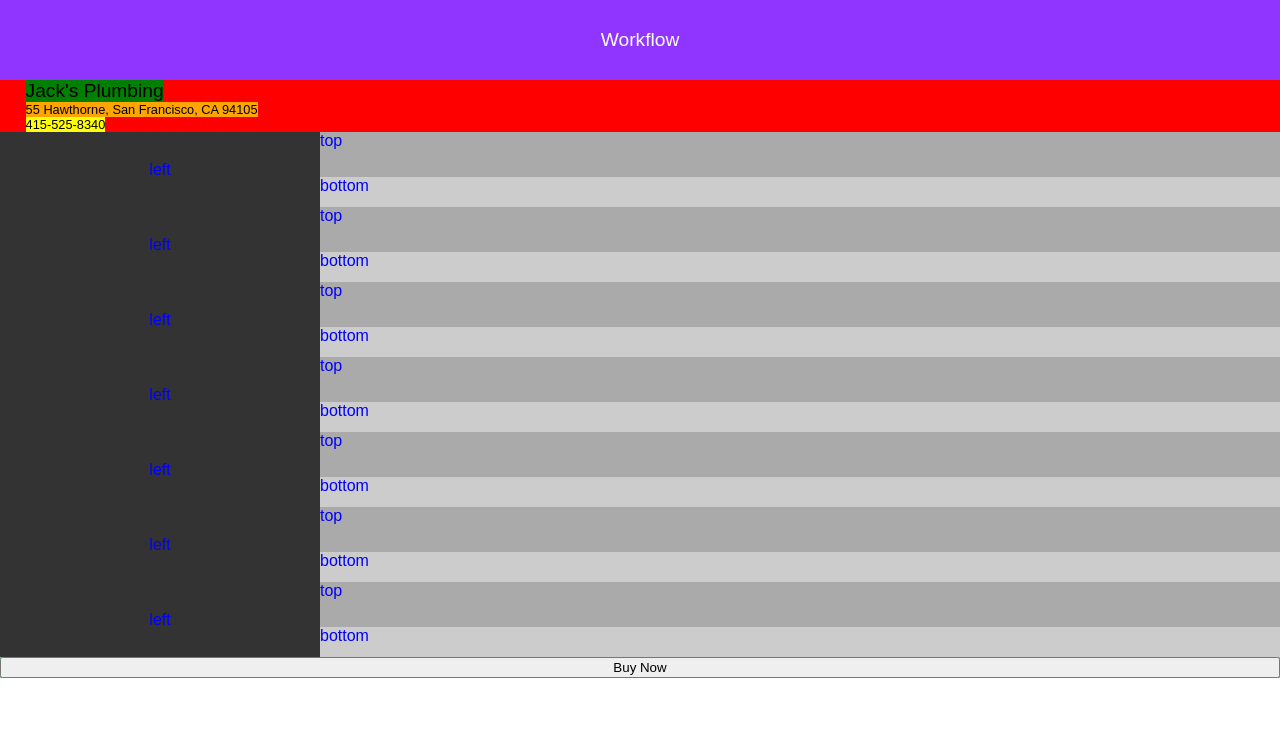
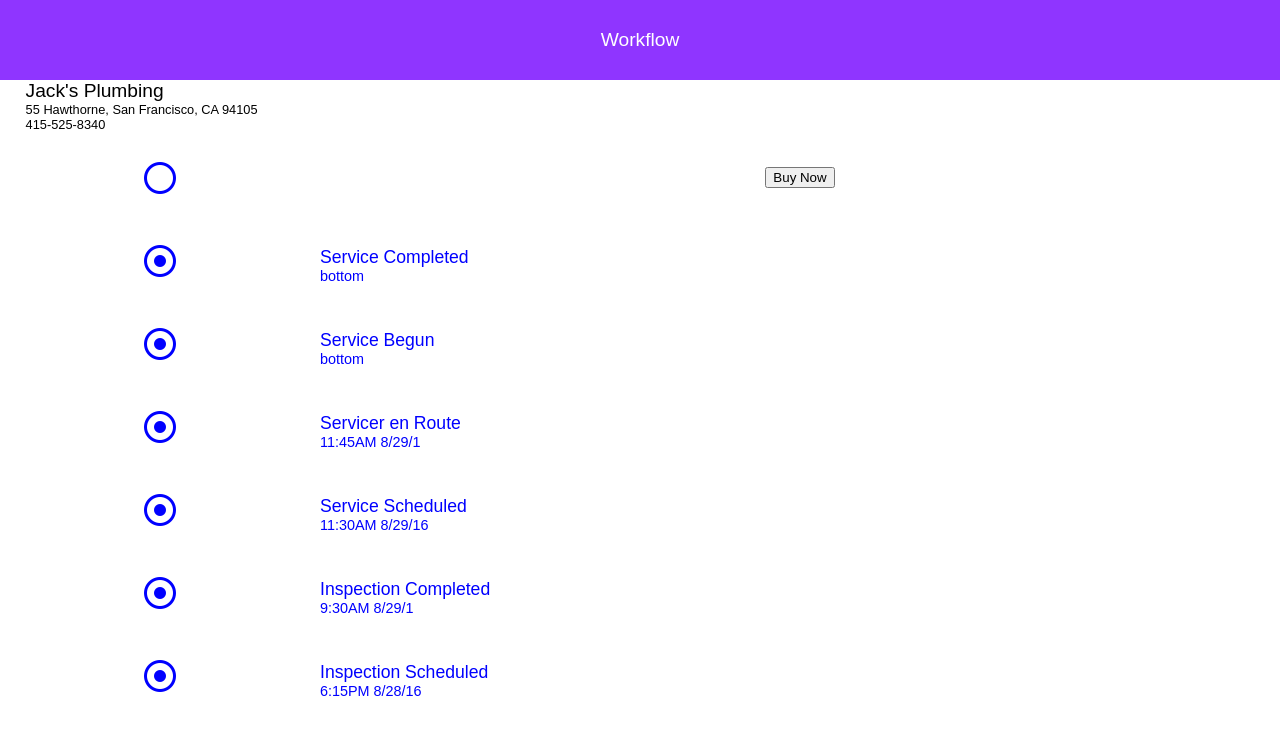
Before and after one commit to raymondgh/newpowerthing, a plain HTML site: page index.html in a window 1280 px wide. Drawn offline with Linux system fonts and the light colour scheme; a script that the page names is missing.

Commit message:
Remove bg colors

```diff
--- a/index.html
+++ b/index.html
@@ -4,9 +4,13 @@
 
 </head>
 <body>
+
+<script src="https://use.fontawesome.com/acf6b45909.js"></script>
+
   <div id="big-div">
   	<div id="page-title">Workflow</div>
 
+<div id="not-title">
 
   	<div id="business-info">
       <div id="business-name">Jack's Plumbing</div>
@@ -16,67 +20,10 @@
 
     <div id="timeline">
 
-    	<div class="timeline-item">
-    		<div class="left-half">left </div>
-    		<div class="right-half">
-    			<div class="top-half">top</div>
-    			<div class="bottom-half">bottom</div>
-    		</div>
-    	</div>
-
-    	<div class="timeline-item">
-    		<div class="left-half">left </div>
-    		<div class="right-half">
-    			<div class="top-half">top</div>
-    			<div class="bottom-half">bottom</div>
-    		</div>
-    	</div>
-
-    	<div class="timeline-item">
-    		<div class="left-half">left </div>
-    		<div class="right-half">
-    			<div class="top-half">top</div>
-    			<div class="bottom-half">bottom</div>
-    		</div>
-    	</div>
-
-
-    	    	<div class="timeline-item">
-    		<div class="left-half">left </div>
-    		<div class="right-half">
-    			<div class="top-half">top</div>
-    			<div class="bottom-half">bottom</div>
-    		</div>
-    	</div>
-
-
-    	    	<div class="timeline-item">
-    		<div class="left-half">left </div>
-    		<div class="right-half">
-    			<div class="top-half">top</div>
-    			<div class="bottom-half">bottom</div>
-    		</div>
-    	</div>
-
-
-    	    	<div class="timeline-item">
-    		<div class="left-half">left </div>
-    		<div class="right-half">
-    			<div class="top-half">top</div>
-    			<div class="bottom-half">bottom</div>
-    		</div>
-    	</div>
-
-
-    	    	<div class="timeline-item">
-    		<div class="left-half">left </div>
-    		<div class="right-half">
-    			<div class="top-half">top</div>
-    			<div class="bottom-half">bottom</div>
-    		</div>
-    	</div>
-
-    	<script type="text/javascript"
+    	<div class="timeline-item-b">
+    		<div class="left-half-b"><i class="fa fa-2x fa-circle-o" aria-hidden="true"></i></div>
+    		<div class="right-half-b">
+    		<script type="text/javascript"
         src="https://www.simplify.com/commerce/simplify.pay.js"></script>
 <button data-sc-key="sbpb_NWNlZWU4YzgtNjQ3Yy00Yzg1LTk5YTEtMTRhZmU0MjJiYzUy"
         data-name="Jacks Plumbing"
@@ -86,6 +33,62 @@
         data-color="#12B830">
         Buy Now
 </button>
+    		</div>
+    	</div>
+
+    	<div class="timeline-item">
+    		<div class="left-half"><i class="fa fa-2x fa-dot-circle-o" aria-hidden="true"></i></div>
+    		<div class="right-half">
+    			<div class="top-half">Service Completed</div>
+    			<div class="bottom-half">bottom</div>
+    		</div>
+    	</div>
+
+    	<div class="timeline-item">
+    		<div class="left-half"><i class="fa fa-2x fa-dot-circle-o" aria-hidden="true"></i></div>
+    		<div class="right-half">
+    			<div class="top-half">Service Begun</div>
+    			<div class="bottom-half">bottom</div>
+    		</div>
+    	</div>
+
+
+    	    	<div class="timeline-item">
+    		<div class="left-half"><i class="fa fa-2x fa-dot-circle-o" aria-hidden="true"></i></div>
+    		<div class="right-half">
+    			<div class="top-half">Servicer en Route</div>
+    			<div class="bottom-half">11:45AM 8/29/1</div>
+    		</div>
+    	</div>
+
+
+    	    	<div class="timeline-item">
+    		<div class="left-half"><i class="fa fa-2x fa-dot-circle-o" aria-hidden="true"></i></div>
+    		<div class="right-half">
+    			<div class="top-half">Service Scheduled</div>
+    			<div class="bottom-half">11:30AM 8/29/16</div>
+    		</div>
+    	</div>
+
+
+    	    	<div class="timeline-item">
+    		<div class="left-half"><i class="fa fa-2x fa-dot-circle-o" aria-hidden="true"></i></div>
+    		<div class="right-half">
+    			<div class="top-half">Inspection Completed</div>
+    			<div class="bottom-half">9:30AM 8/29/1</div>
+    		</div>
+    	</div>
+
+
+    	    	<div class="timeline-item">
+    		<div class="left-half"><i class="fa fa-2x fa-dot-circle-o" aria-hidden="true"></i></div>
+    		<div class="right-half">
+    			<div class="top-half">Inspection Scheduled</div>
+    			<div class="bottom-half">6:15PM 8/28/16</div>
+    		</div>
+    	</div>
+
+
 
 <script>
     SimplifyCommerce.hostedPayments(
@@ -102,6 +105,7 @@
 
 </div>
 </div>
+</div>
 </body>
   <style>
     body {
@@ -113,6 +117,12 @@
       flex-direction: column;
       align-items: center;
     }
+
+    #not-title {
+    	width: 100%;
+    	overflow-y: scroll;
+    }
+
 
     #page-title {
     	display: flex;
@@ -132,14 +142,12 @@
       height: 10%;
       width: 100%;
       align-items: flex-start;
-      background-color: red;
           }
 
     #business-name {
     	display:flex;
       font-size: 120%;
       height: 45%;
-     	background-color: green;
      	align-items: flex-end;
      	margin-left: 2%;
     }
@@ -147,7 +155,6 @@
     #business-address {
       font-size: 80%;
       height: 25%;
-     	background-color: orange;
      	     	margin-left: 2%;
 
     }
@@ -155,7 +162,6 @@
     #business-number {
       font-size: 80%;
       height: 25%;
-     	background-color: yellow;
      	     	margin-left: 2%;
 
     }
@@ -164,40 +170,74 @@
     	display: flex;
     	flex-direction: column;
     	width: 100%;
-    	background-color: #33ff33;
-    }
+/*    	background-color: #33ff33;
+*/    }
 
 
     .timeline-item {
     	display:flex;
     	flex-direction: row;
 		color: blue;
-		background-color: #888888;
-		width: 100%;
+/*		background-color: #888888;
+*/		width: 100%;
 		height: 75px;
+		margin-top: 1vh;
+
+    }
+
+    .timeline-item-b {
+    	display:flex;
+    	flex-direction: row;
+		color: blue;
+/*		background-color: #888888;
+*/		width: 100%;
+		height: 75px;
+		margin-top: 1vh;
+
     }
 
     .left-half {
     	display: flex;
-    	background-color: #333333;
-    	width: 25%;
+/*    	background-color: #333333;
+*/    	width: 25%;
     	justify-content: center;
     	align-items: center;
     }
 
     .right-half {
-    	background-color: #666666;
-    	width: 75%;
+/*    	background-color: #666666;
+*/    	width: 75%;
+    }
+
+     .left-half-b {
+    	display: flex;
+/*    	background-color: #333333;
+*/    	width: 25%;
+    	justify-content: center;
+    	align-items: center;
+    }
+
+    .right-half-b {
+    	display:flex;
+/*    	background-color: #666666;
+*/    	width: 75%;
+    	justify-content: center;
+    	align-items: center;
     }
 
     .top-half {
-    	background-color: #aaaaaa;
-    	height: 60%;
+    	display:flex;
+/*    	background-color: #aaaaaa;
+*/    	height: 60%;
+    	align-items: flex-end;
+    	font-size: 1.1em;
     }
 
     .bottom-half {
-    	background-color: #cccccc;
-    	height: 40%;
+    	display:flex;
+/*    	background-color: #cccccc;
+*/    	height: 40%;
+    	font-size: .9em;
     }
 
 
```
